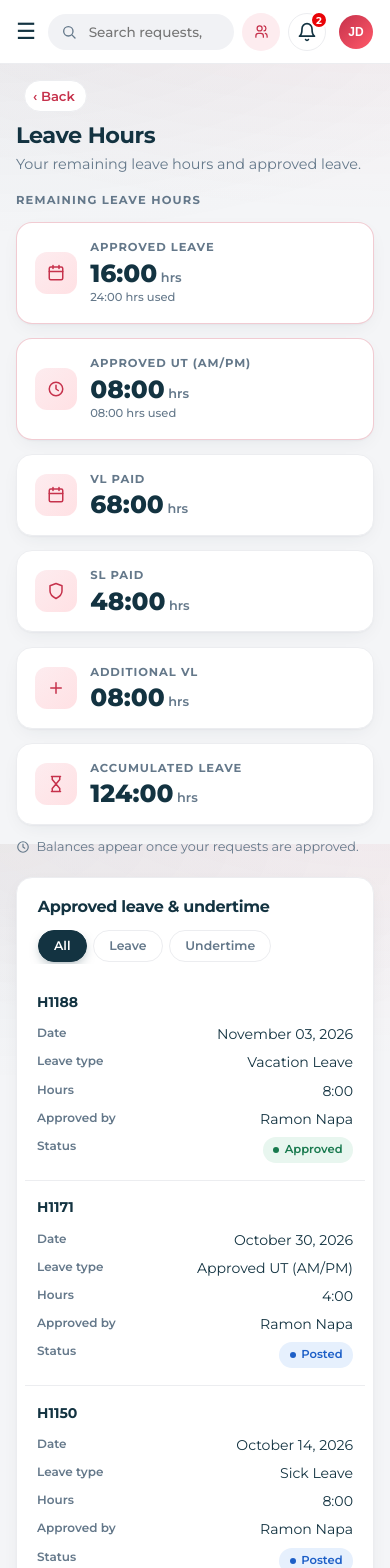
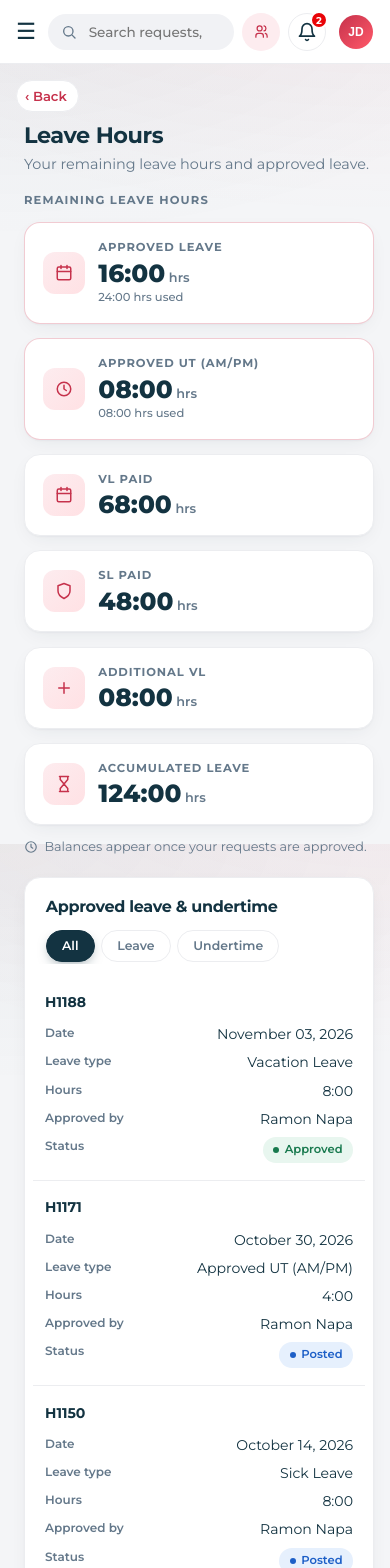
Before and after one commit to naparamon5-spec/hris-v2, a Nuxt app: page /leave-hours in a window 390 px wide. Shown: the top 1568 px of the page. Built offline with nearby package versions, Linux system fonts and the light colour scheme.

Commit message:
style: indent page content under the back link instead of the link
Co-Authored-By: Claude Opus 5.5 <noreply@anthropic.com>

```diff
--- a/assets/css/main.css
+++ b/assets/css/main.css
@@ -123,9 +123,10 @@ table.table { width: 100%; border-collapse: separate; border-spacing: 0; font-si
 .empty { text-align: center; color: var(--muted); padding: 2.5rem 1rem; font-size: .9rem; }
 .m { color: var(--muted); }
 .section-title { font-size: .72rem; text-transform: uppercase; letter-spacing: .1em; color: var(--muted); font-weight: 700; margin: 1.75rem 0 .8rem; }
-/* Indented so it doesn't line up with the page title and content below. */
-.back { align-self: flex-start; margin-left: 1rem; display: inline-flex; align-items: center; gap: .3rem; font-size: .82rem; font-weight: 600; margin-bottom: .6rem; padding: .3rem .7rem .3rem .5rem; border-radius: 999px; background: #fff; border: 1px solid var(--border); }
+.back { align-self: flex-start; display: inline-flex; align-items: center; gap: .3rem; font-size: .82rem; font-weight: 600; margin-bottom: .6rem; padding: .3rem .7rem .3rem .5rem; border-radius: 999px; background: #fff; border: 1px solid var(--border); }
 .back:hover { border-color: var(--ardent-gray); }
+/* Content after a Back link is indented, so it doesn't line up under the button. */
+.back ~ * { margin-left: 1rem; }
 
 .tabs { display: inline-flex; gap: .25rem; padding: .3rem; background: #fff; border: 1px solid var(--border); border-radius: 999px; margin-bottom: 1.25rem; overflow-x: auto; max-width: 100%; }
 .tabs button { background: none; border: 0; padding: .5rem 1.1rem; border-radius: 999px; font: 600 .85rem 'Montserrat', sans-serif; color: var(--muted); cursor: pointer; white-space: nowrap; transition: all .15s; }
@@ -140,7 +141,7 @@ table.table { width: 100%; border-collapse: separate; border-spacing: 0; font-si
 @media (max-width: 640px) {
   .page-head { align-items: flex-start; margin-bottom: 1rem; }
   .page-head h1 { font-size: 1.4rem; }
-  .back { margin-left: .5rem; }
+  .back ~ * { margin-left: .5rem; }
   .page-head > .btn, .page-head > div:last-child:not(:first-child) { width: 100%; }
   .page-head > div:last-child:not(:first-child) { display: flex; gap: .5rem; }
   .page-head > div:last-child:not(:first-child) .btn { flex: 1; }
--- a/pages/leave-hours.vue
+++ b/pages/leave-hours.vue
@@ -77,7 +77,7 @@ const { page, size, total, pages, pageRows } = usePagination(rows, 5)
 .hrs em { font-style: normal; font-size: .8rem; font-weight: 600; color: var(--muted); }
 .hrs .used { text-transform: none; letter-spacing: 0; font-weight: 500; }
 .hrs.main { border-color: rgba(198,50,76,.25); }
-.note { display: flex; align-items: center; gap: .4rem; font-size: .8rem; margin: .75rem 0 1.25rem; }
+.note { display: flex; align-items: center; gap: .4rem; font-size: .8rem; margin-top: .75rem; margin-bottom: 1.25rem; }
 .list { padding: .5rem; }
 .lh { display: flex; flex-wrap: wrap; justify-content: space-between; align-items: center; gap: .6rem; padding: .6rem .8rem .7rem; }
 .lh h3 { font-size: 1rem; }
```
